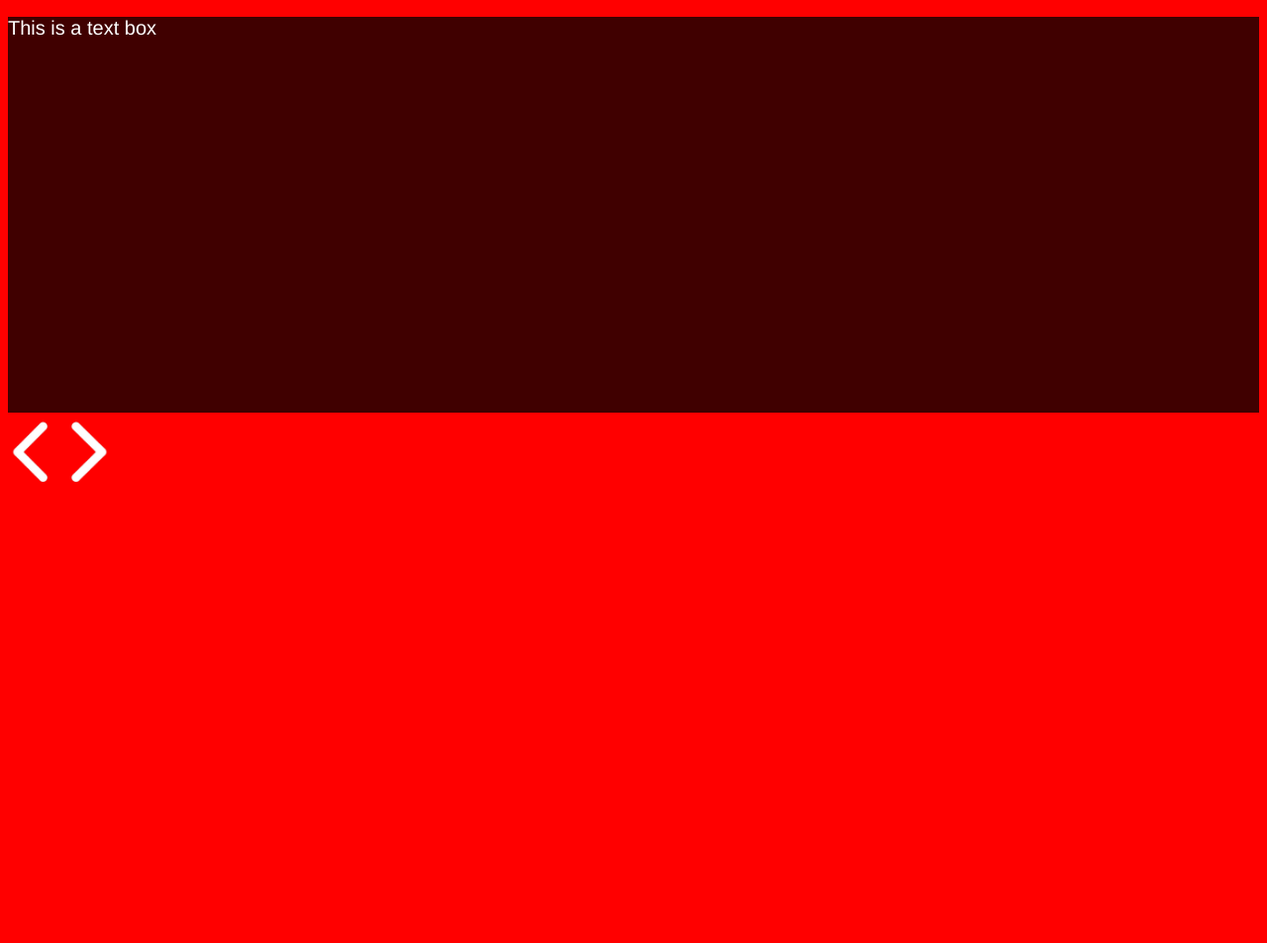
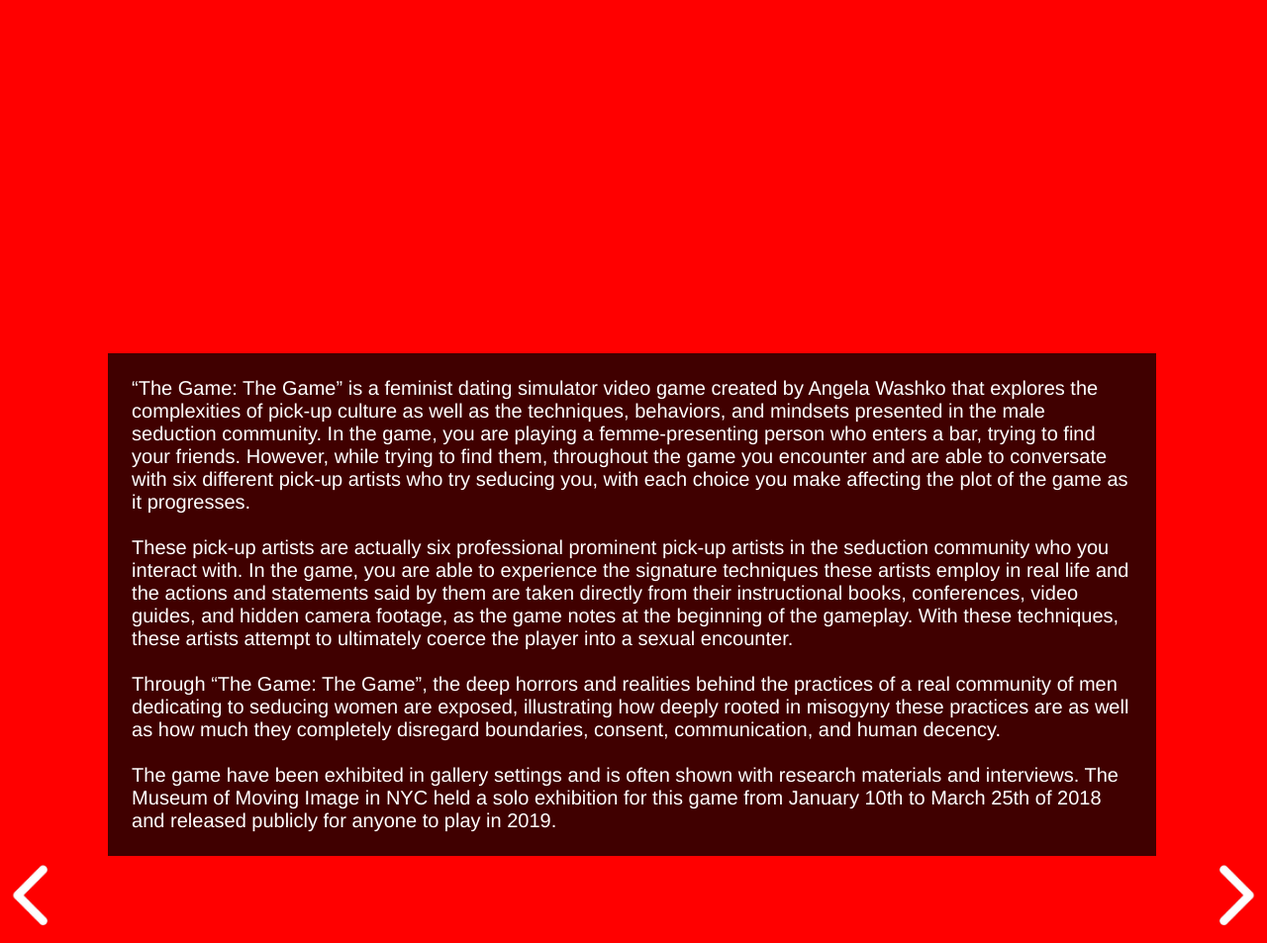
Before and after one commit to codenamemadison/dmuy_2193_net_art_presentation, a plain HTML site: page slide3.html in a window 1280 px wide. Shown: the part 102-1055 px from the top of the page at 99% size. Before the commit the page ends 800 px from the top, so only its background shows below. Drawn offline with Linux system fonts and the light colour scheme.

Commit message:
adjusting positioning and fixing text box padding

```diff
--- a/net_pres.css
+++ b/net_pres.css
@@ -8,6 +8,7 @@ body {
   font-size: 2.5vh;
   font-family: "Helvetica Neue", Helvetica, Arial, sans-serif;
   height: 50vh;
+  padding: 3vh;
 }
 .arrows {
   height: 10vh;
--- a/slide3.html
+++ b/slide3.html
@@ -7,19 +7,70 @@
   <link rel="stylesheet" type="text/css" href="net_pres.css">
   <meta charset = "utf-8">
   <style>
+  #text-box3 {
+    margin-top: 30%;
+    width: 80%;
+    margin-left:8%;
+    height:inherit;
+  }
+  #text-box3-content {
+    max-height: inherit;
+  }
+  h1 {
+    margin-top: 2%;
+    margin-left: 2%;
+  }
+  #arrow-box {
+    display: flex;
+    justify-content: space-between;
+    width: 100%;
+  }
+  #left-arrow {
+  }
+  #right-arrow {
+  }
   </style>
 </head>
 <body>
   <h1>
-    This is a headline
+    About The Game
   </h1>
 
-  <div class="text-box">
-    This is a text box
+  <div class="text-box" id="text-box3">
+    <div id="text-box3-content">
+    “The Game: The Game” is a feminist dating simulator video game created by
+    Angela Washko that explores the complexities of pick-up culture as well as
+    the techniques, behaviors, and mindsets presented in the male seduction
+    community. In the game, you are playing a femme-presenting person who
+    enters a bar, trying to find your friends. However, while trying to find
+    them, throughout the game you encounter and are able to conversate with
+    six different pick-up artists who try seducing you, with each choice you
+    make affecting the plot of the game as it progresses.
+    <br><br>
+    These pick-up artists are actually six professional prominent pick-up
+    artists in the seduction community who you interact with. In the game,
+    you are able to experience the signature techniques these artists employ
+    in real life and the actions and statements said by them are taken
+    directly from their instructional books, conferences, video guides, and
+    hidden camera footage, as the game notes at the beginning of the gameplay.
+    With these techniques, these artists attempt to ultimately coerce the
+    player into a sexual encounter.
+    <br><br>
+    Through “The Game: The Game”, the deep horrors and realities behind the
+    practices of a real community of men dedicating to seducing women are
+    exposed, illustrating how deeply rooted in misogyny these practices are
+    as well as how much they completely disregard boundaries, consent,
+    communication, and human decency.
+    <br><br>
+    The game have been exhibited in gallery settings and is often shown with
+    research materials and interviews. The Museum of Moving Image in NYC held
+    a solo exhibition for this game from January 10th to March 25th of 2018
+    and released publicly for anyone to play in 2019.
+    </div>
   </div>
   <div id="arrow-box">
-    <img class="arrows" src="images/next_arrow_left.png">
-    <img class="arrows" src="images/next_arrow_right.png">
+    <img class="arrows" src="images/next_arrow_left.png" id="left-arrow">
+    <img class="arrows" src="images/next_arrow_right.png" id="right-arrow">
   </div>
 </body>
 </html>
```
